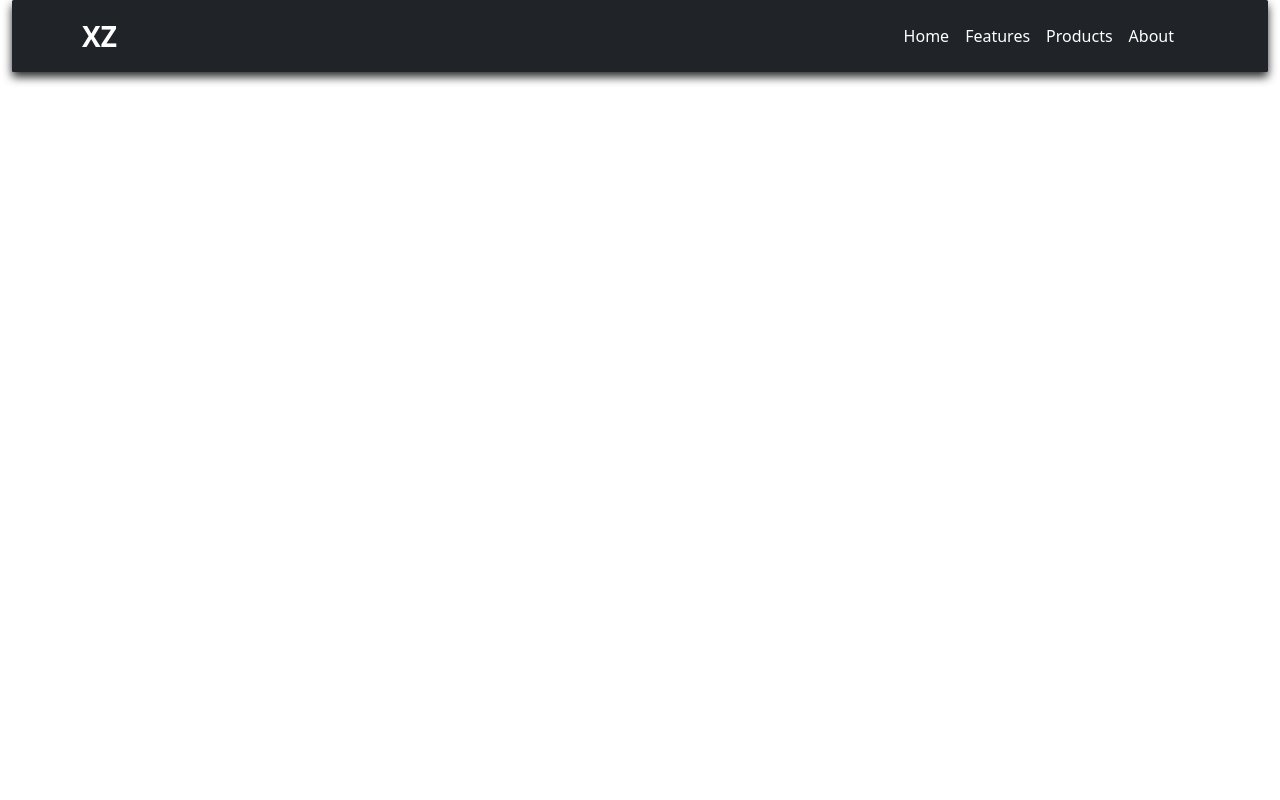
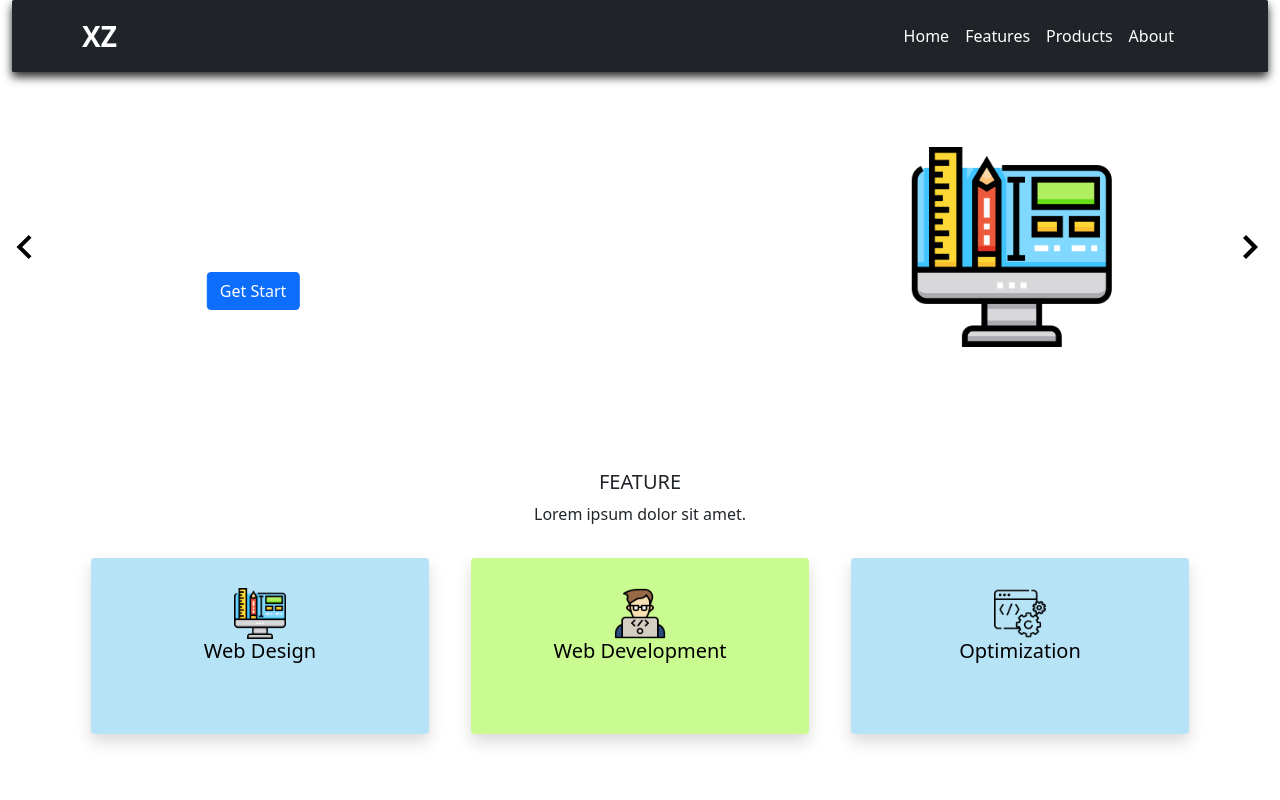
Before and after one commit to moshiur9185/MR-Shopping-Ecommerce-web, a React (Create React App) app: page /home in a window 1280 px wide. Shown: the top 800 px of the page. Built offline with nearby package versions, Linux system fonts and the light colour scheme.

Commit message:
work done

```diff
--- a/src/App.js
+++ b/src/App.js
@@ -12,6 +12,9 @@ function App() {
         <Navigation/>
         <Routes>
           <Route exact path="/" element={<Home/>}/>
+          <Route exact path="/home" element={<Home/>}/>
+          <Route exact path="/" element={<Home/>}/>
+          <Route exact path="/" element={<Home/>}/>
         </Routes>
     </Router>
     </div>
```
